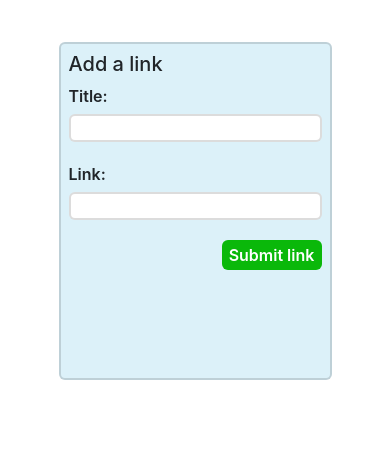
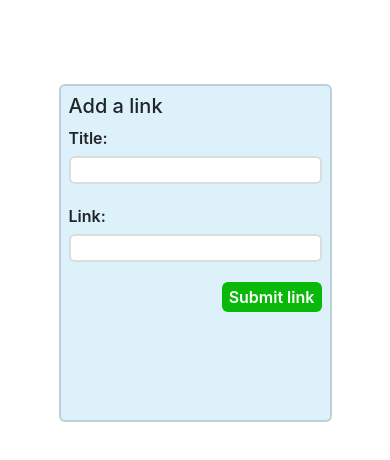
Before and after one commit to mikeaig4real/Reddit-Clone-React.js, a React (Create React App) app: page / in a window 390 px wide. Shown: the top 460 px of the page. Built offline with nearby package versions, Linux system fonts and the light colour scheme.

Commit message:
made more css changes for mobile

```diff
--- a/src/App.css
+++ b/src/App.css
@@ -15,7 +15,8 @@
 
 form {
     position: absolute;
-    margin-top: -50vh;
+    top: 0;
+    margin-top: 10vh;
     display: flex;
     border: 2px solid rgba(0, 0, 0, 0.138);
     border-radius: 6px;
```
